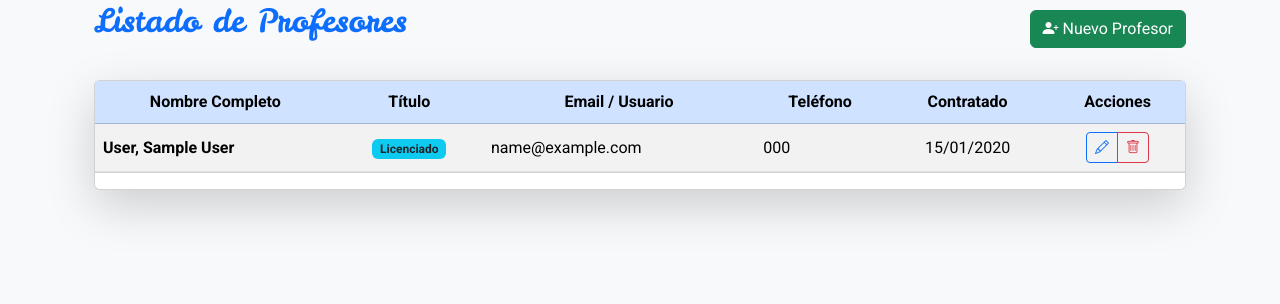
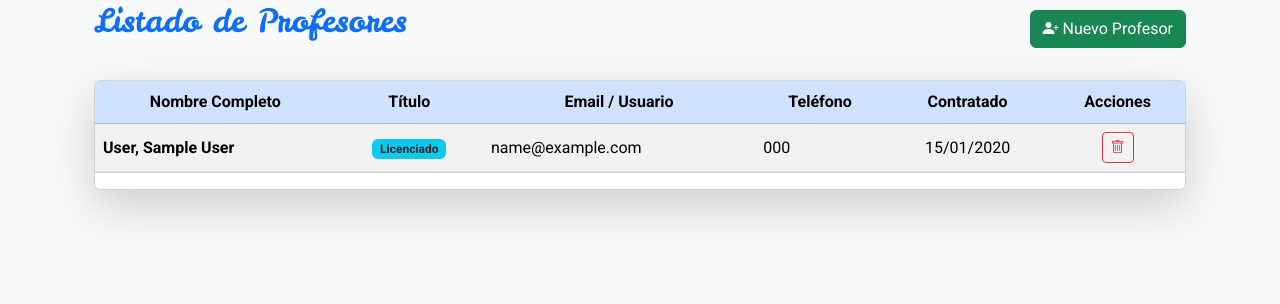
Before and after one commit to jazzzz0/sistema-gestion-academica, a Django app: page /users/teachers/ in a window 1280 px wide. Shown: the part 222-526 px from the top of the page. Run offline with Django 5.2, Linux system fonts and the light colour scheme; a user stored in the database is signed in; tables that the repository leaves empty hold one stand-in row (values such as "Sample post").

Commit message:
feat(teachers): update delete button link and remove edit button

```diff
--- a/users/templates/users/teacher_list.html
+++ b/users/templates/users/teacher_list.html
@@ -43,10 +43,7 @@
                             </td>
                             <td class="align-middle text-center">
                                 <div class="btn-group" role="group">
-                                    <a href="#" class="btn btn-sm btn-outline-primary" title="Editar">
-                                        <i class="bi bi-pencil"></i>
-                                    </a>
-                                    <a href="#" class="btn btn-sm btn-outline-danger" title="Eliminar">
+                                    <a href="{% url 'users:teacher_delete' %}" class="btn btn-sm btn-outline-danger" title="Eliminar">
                                         <i class="bi bi-trash"></i>
                                     </a>
                                 </div>
```
